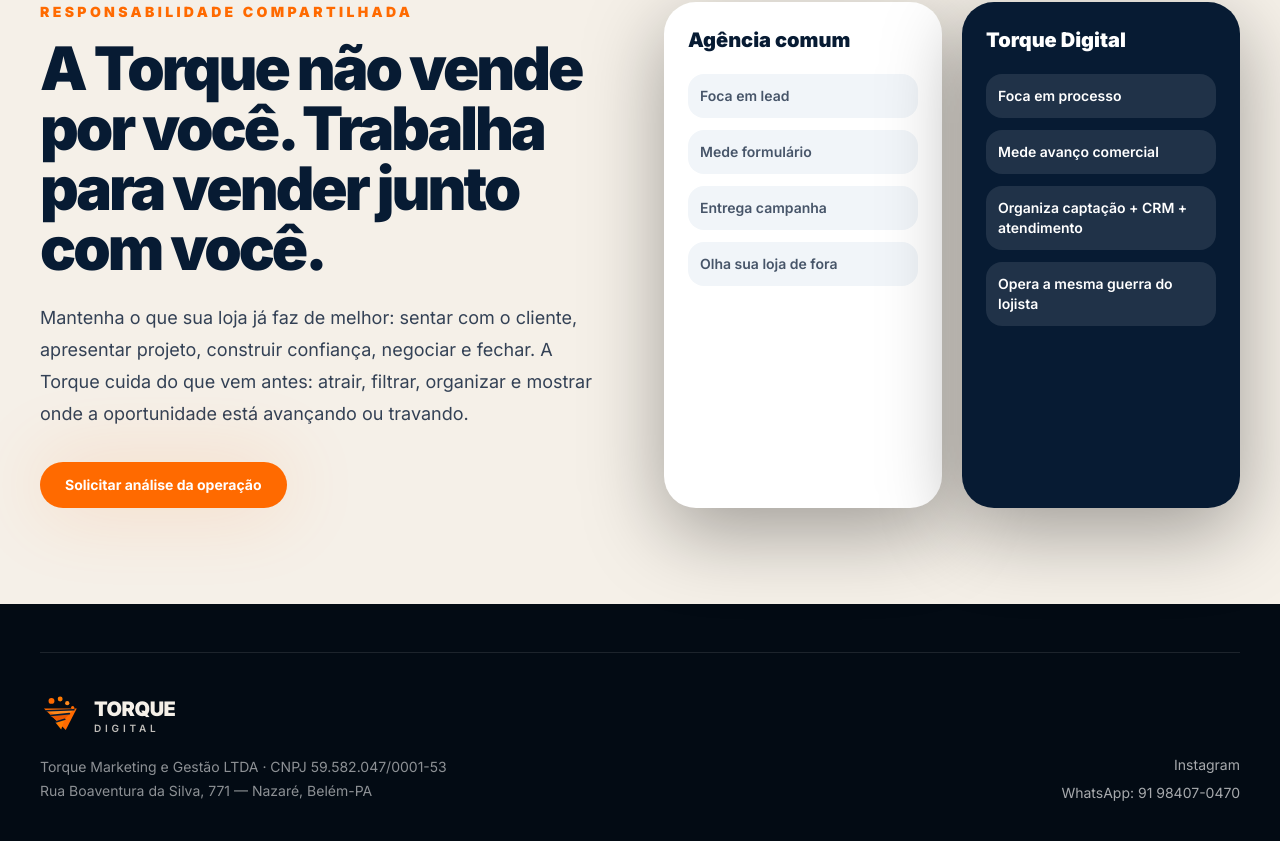
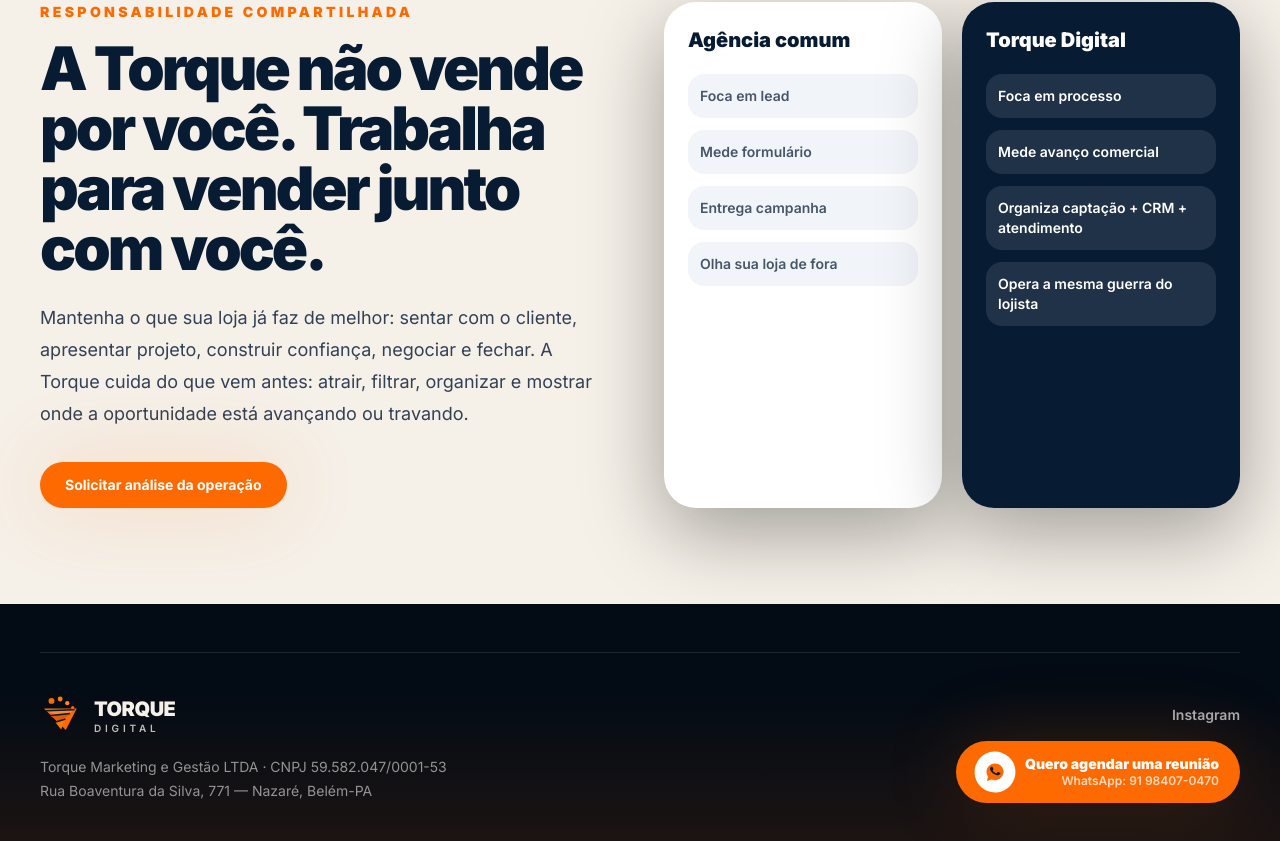
Before and after one commit to macleytonalves/site-torque-digital-moveleiro, a React (Vite) app: page / in a window 1280 px wide. Shown: the part 2978-3819 px from the top of the page. Built offline with nearby package versions, Linux system fonts and the light colour scheme; no server answers.

Commit message:
feat: add animated whatsapp footer button

```diff
--- a/src/sections/Footer.jsx
+++ b/src/sections/Footer.jsx
@@ -1,10 +1,27 @@
+import { motion } from 'framer-motion'
 import { Logo } from '../components/Logo'
 import { siteConfig } from '../config/site'
 
+function WhatsAppIcon() {
+  return (
+    <svg width="20" height="20" viewBox="0 0 32 32" fill="none" xmlns="http://www.w3.org/2000/svg" aria-hidden="true">
+      <path
+        d="M16.04 4C9.42 4 4.04 9.28 4.04 15.78c0 2.08.56 4.11 1.62 5.89L4 28l6.5-1.62A12.3 12.3 0 0 0 16.04 27.6C22.66 27.6 28 22.32 28 15.78S22.66 4 16.04 4Z"
+        fill="currentColor"
+      />
+      <path
+        d="M22.75 19.23c-.3.82-1.48 1.5-2.16 1.6-.58.09-1.32.13-2.13-.13-.5-.16-1.14-.37-1.95-.72-3.43-1.47-5.66-4.84-5.83-5.07-.17-.23-1.4-1.84-1.4-3.5 0-1.67.88-2.49 1.2-2.83.3-.32.68-.4.91-.4h.66c.2 0 .5-.08.78.6.3.72 1 2.47 1.08 2.65.09.18.14.4.03.63-.1.23-.16.37-.33.57-.17.2-.35.44-.5.58-.17.17-.35.35-.15.7.2.34.9 1.45 1.92 2.35 1.32 1.15 2.43 1.5 2.78 1.68.35.17.56.14.77-.09.2-.23.88-1 1.12-1.35.23-.35.47-.3.8-.17.32.11 2.05.95 2.4 1.12.35.17.58.26.66.4.09.14.09.8-.21 1.62Z"
+        fill="#071B33"
+      />
+    </svg>
+  )
+}
+
 export function Footer() {
   return (
-    <footer className="bg-torque-dark px-6 py-12 lg:px-10">
-      <div className="mx-auto flex max-w-7xl flex-col gap-8 border-t border-white/10 pt-10 md:flex-row md:items-end md:justify-between">
+    <footer className="relative overflow-hidden bg-torque-dark px-6 py-12 lg:px-10">
+      <div className="absolute inset-x-0 bottom-0 h-40 bg-gradient-to-t from-torque-orange/10 to-transparent" />
+      <div className="relative mx-auto flex max-w-7xl flex-col gap-8 border-t border-white/10 pt-10 md:flex-row md:items-end md:justify-between">
         <div>
           <Logo />
           <p className="mt-5 max-w-xl text-sm leading-6 text-white/55">
@@ -12,9 +29,28 @@
             {siteConfig.address}
           </p>
         </div>
-        <div className="flex flex-col gap-2 text-sm text-white/65 md:text-right">
-          <a className="hover:text-white" href={siteConfig.instagram} target="_blank" rel="noreferrer">Instagram</a>
-          <a className="hover:text-white" href={siteConfig.whatsappUrl}>WhatsApp: 91 98407-0470</a>
+        <div className="flex flex-col items-start gap-4 text-sm text-white/65 md:items-end md:text-right">
+          <a className="font-semibold transition hover:text-white" href={siteConfig.instagram} target="_blank" rel="noreferrer">
+            Instagram
+          </a>
+          <motion.a
+            href={siteConfig.whatsappUrl}
+            whileHover={{ scale: 1.04, y: -2 }}
+            whileTap={{ scale: 0.98 }}
+            className="group relative inline-flex items-center gap-3 overflow-hidden rounded-full border border-torque-orange/40 bg-torque-orange px-5 py-3 font-black text-white shadow-glow transition hover:bg-torque-orange2"
+          >
+            <motion.span
+              animate={{ scale: [1, 1.14, 1], rotate: [0, -6, 6, 0] }}
+              transition={{ duration: 1.8, repeat: Infinity, ease: 'easeInOut' }}
+              className="flex h-9 w-9 items-center justify-center rounded-full bg-white text-torque-orange"
+            >
+              <WhatsAppIcon />
+            </motion.span>
+            <span className="flex flex-col leading-tight">
+              <span>Quero agendar uma reunião</span>
+              <span className="text-xs font-semibold text-white/75">WhatsApp: 91 98407-0470</span>
+            </span>
+          </motion.a>
         </div>
       </div>
     </footer>
```
